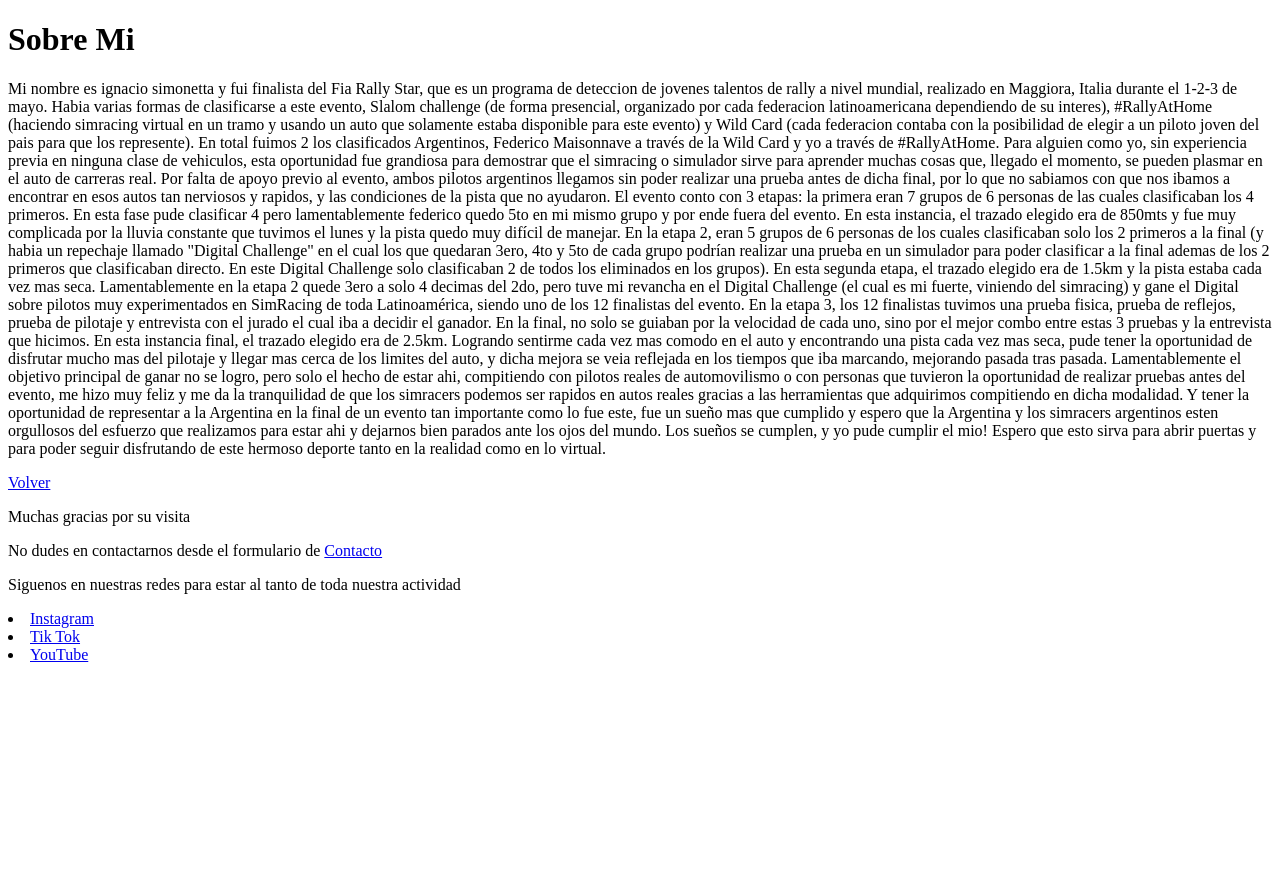
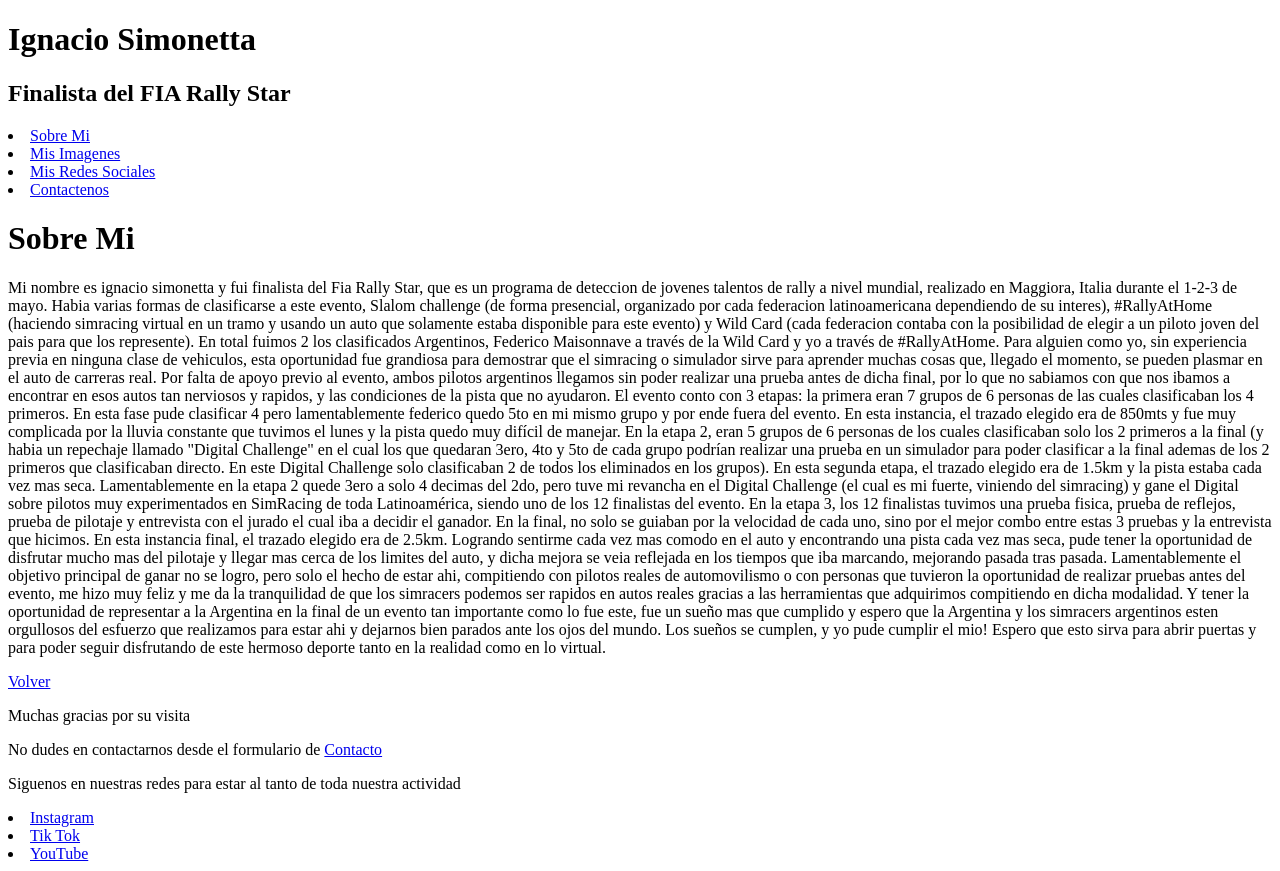
Before and after one commit to ignaciosimonetta/PF-Simonetta, a plain HTML site: page Pages/Quienes-Somos.html in a window 1280 px wide. Before the commit the page ends 800 px from the top, so only its background shows below. Drawn offline with Linux system fonts and the light colour scheme.

Commit message:
arreglo Header en todas las pages

```diff
--- a/Pages/Quienes-Somos.html
+++ b/Pages/Quienes-Somos.html
@@ -6,6 +6,20 @@
         <meta name="viewport" content="width=device-width, initial-scale=1.0">
         <title>Document</title>
     </head>
+
+    <header class="header">
+        <h1>Ignacio Simonetta</h1>
+        <h2>Finalista del FIA Rally Star</h2>
+
+        <nav>
+            <li class="navegacion"><a href="./Pages/Quienes-Somos.html">Sobre Mi</a></li>
+            <li class="navegacion"><a href="./Pages/imagenes.html">Mis Imagenes</a></li>
+            <li class="navegacion"><a href="./Pages/Redes.html">Mis Redes Sociales</a></li>
+            <li class="navegacion"><a href="./Pages/Contacto.html">Contactenos</a></li>
+        </nav>
+
+    </header>
+
     <body>
         <h1>Sobre Mi</h1>
         <p>Mi nombre es ignacio simonetta y fui finalista del Fia Rally Star, que es un programa de deteccion de jovenes talentos de rally a nivel mundial, realizado en Maggiora, Italia durante el 1-2-3 de mayo.
```
Also changed, not shown: Pages/Contacto.html (+12 -0 lines), Pages/Redes.html (+14 -0 lines), Pages/imagenes.html (+12 -0 lines).
